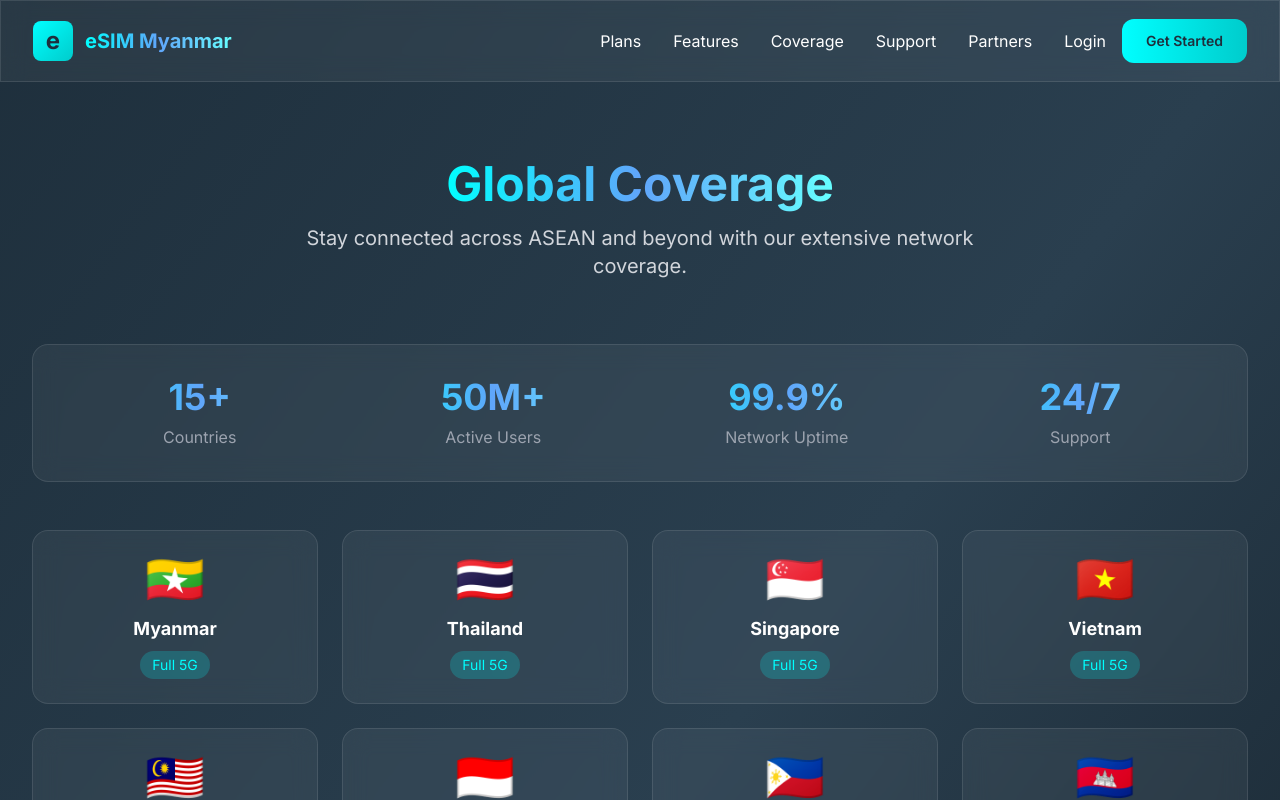
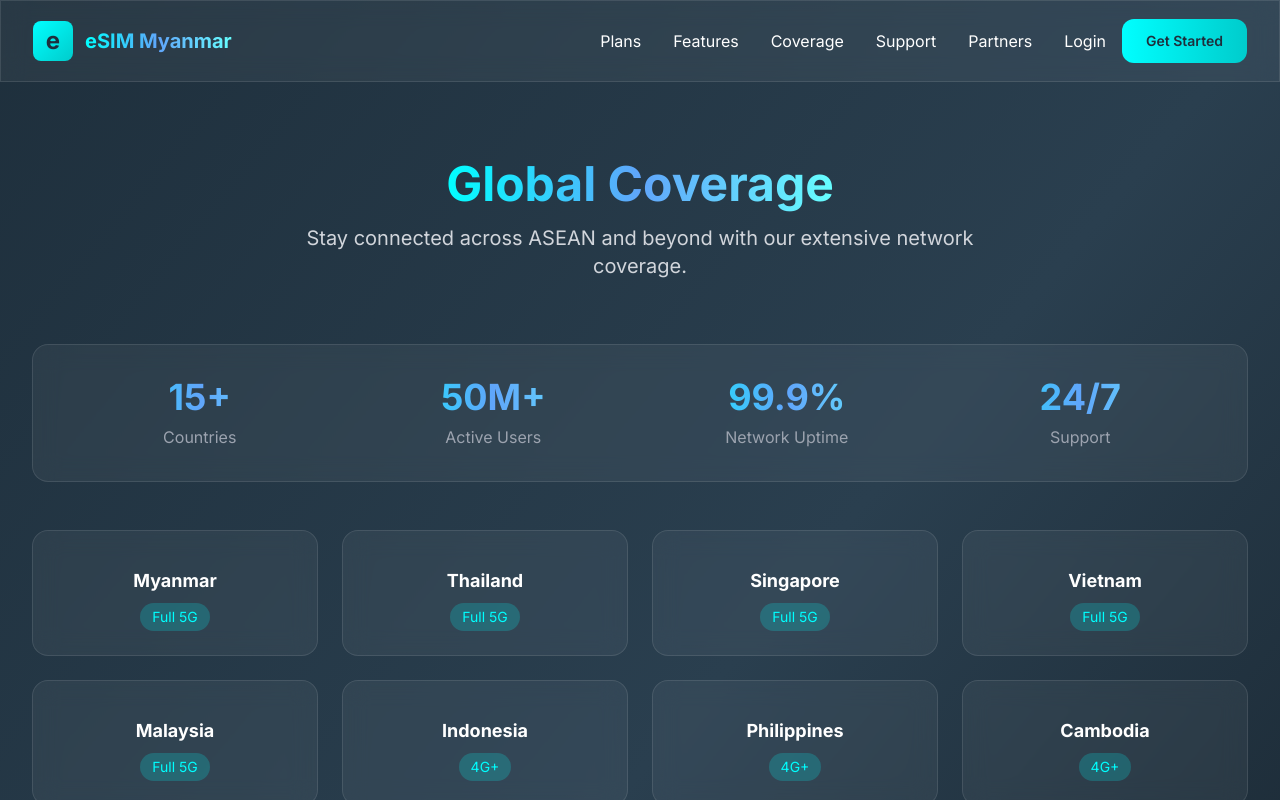
Before and after one commit to nexorasim/emergent, a React (Create React App) app in the folder frontend/: page /coverage in a window 1280 px wide. Shown: the top 800 px of the page. Built offline with nearby package versions, Linux system fonts and the light colour scheme.

Commit message:
auto-commit for 804e426f-fd5b-4405-86a9-e7dad5cb608e

```diff
--- a/frontend/src/pages/Coverage.js
+++ b/frontend/src/pages/Coverage.js
@@ -3,18 +3,18 @@ import { motion } from 'framer-motion';
 
 const CoveragePage = () => {
   const countries = [
-    { name: 'Myanmar', status: 'Full 5G', icon: '🇲🇲' },
-    { name: 'Thailand', status: 'Full 5G', icon: '🇹🇭' },
-    { name: 'Singapore', status: 'Full 5G', icon: '🇸🇬' },
-    { name: 'Vietnam', status: 'Full 5G', icon: '🇻🇳' },
-    { name: 'Malaysia', status: 'Full 5G', icon: '🇲🇾' },
-    { name: 'Indonesia', status: '4G+', icon: '🇮🇩' },
-    { name: 'Philippines', status: '4G+', icon: '🇵🇭' },
-    { name: 'Cambodia', status: '4G+', icon: '🇰🇭' },
-    { name: 'Laos', status: '4G', icon: '🇱🇦' },
-    { name: 'Japan', status: 'Full 5G', icon: '🇯🇵' },
-    { name: 'South Korea', status: 'Full 5G', icon: '🇰🇷' },
-    { name: 'China', status: 'Full 5G', icon: '🇨🇳' }
+    { name: 'Myanmar', status: 'Full 5G', code: 'MM' },
+    { name: 'Thailand', status: 'Full 5G', code: 'TH' },
+    { name: 'Singapore', status: 'Full 5G', code: 'SG' },
+    { name: 'Vietnam', status: 'Full 5G', code: 'VN' },
+    { name: 'Malaysia', status: 'Full 5G', code: 'MY' },
+    { name: 'Indonesia', status: '4G+', code: 'ID' },
+    { name: 'Philippines', status: '4G+', code: 'PH' },
+    { name: 'Cambodia', status: '4G+', code: 'KH' },
+    { name: 'Laos', status: '4G', code: 'LA' },
+    { name: 'Japan', status: 'Full 5G', code: 'JP' },
+    { name: 'South Korea', status: 'Full 5G', code: 'KR' },
+    { name: 'China', status: 'Full 5G', code: 'CN' }
   ];
 
   return (
```
